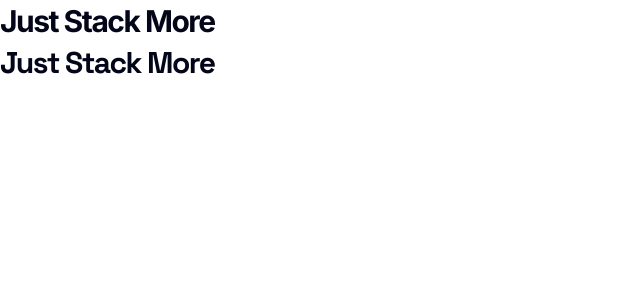
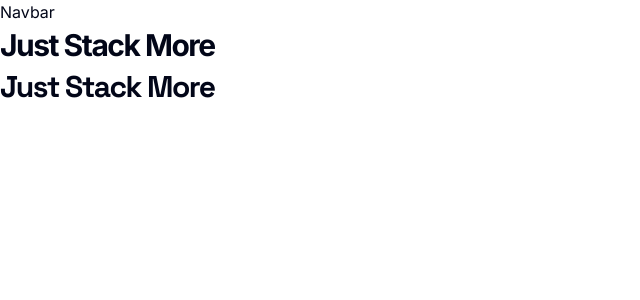
Before and after one commit to Harry-Leepz/jsm, a Next.js app: page / in a window 1280 px wide. Shown: the top 300 px of the page, without its empty margins (0-640 px from the left). Built offline with nearby package versions, Linux system fonts and the light colour scheme.

Commit message:
feat: add Navbar component and integrate it into RootLayout

```diff
--- a/app/layout.tsx
+++ b/app/layout.tsx
@@ -3,6 +3,7 @@ import { Inter, Space_Grotesk } from "next/font/google";
 import "./globals.css";
 
 import ThemeProvider from "@/context/theme";
+import Navbar from "@/components/navigation/navbar";
 
 const inter = Inter({
   variable: "--font-inter",
@@ -41,6 +42,7 @@ export default function RootLayout({
           enableSystem
           disableTransitionOnChange
         >
+          <Navbar />
           {children}
         </ThemeProvider>
       </body>
--- /dev/null
+++ b/components/navigation/navbar/index.tsx
@@ -0,0 +1,3 @@
+export default function Navbar() {
+  return <nav className='flex-between'>Navbar</nav>;
+}
```
